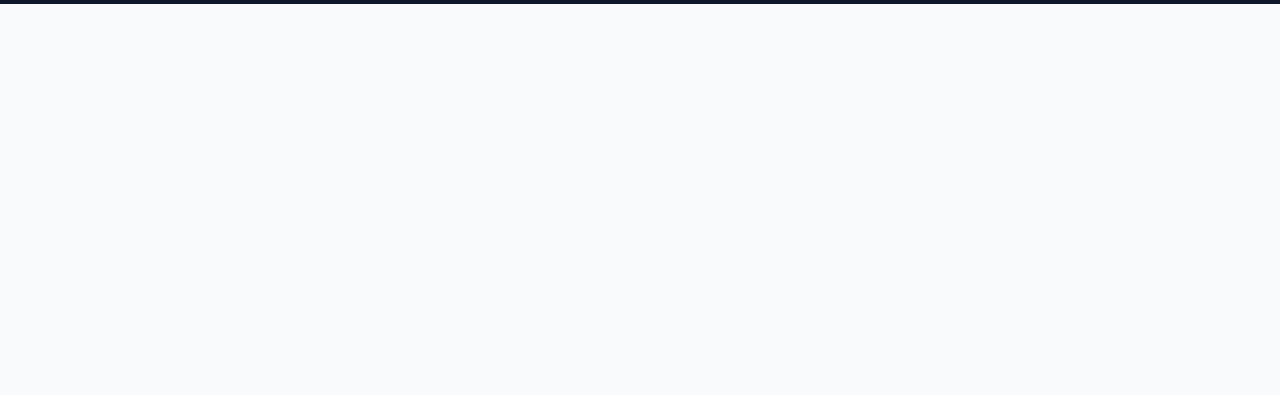
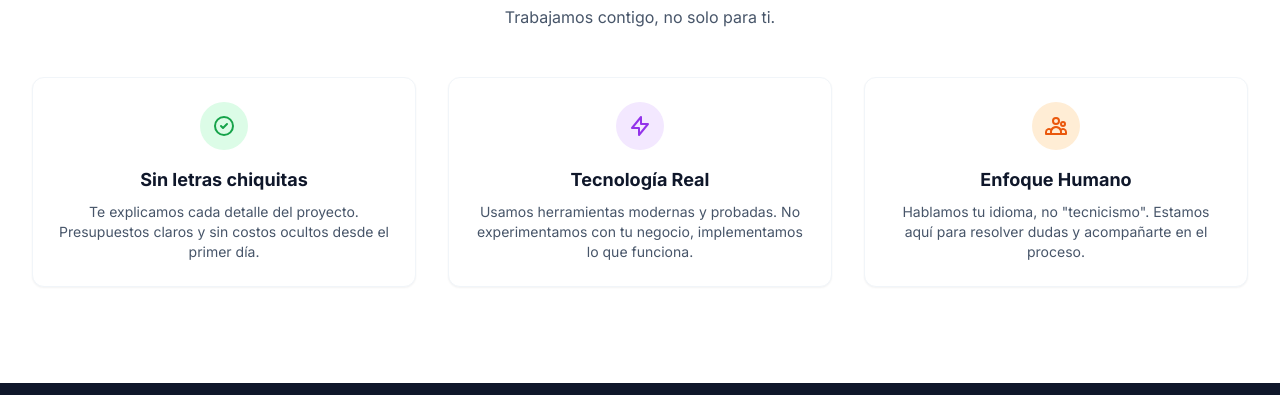
Before and after one commit to RobertHdz/PaginaRobTechh, a plain HTML site: page nosotros.html in a window 1280 px wide. Shown: the part 1765-2160 px from the top of the page. Before the commit the page ends 1769 px from the top, so only its background shows below. Drawn offline with nearby package versions, Linux system fonts and the light colour scheme.

Commit message:
transparencia,enfoque h

```diff
--- a/nosotros.html
+++ b/nosotros.html
@@ -134,6 +134,38 @@
                     </div>
                 </div>
             </div>
+
+            <!-- Valores / Por qué elegirnos -->
+            <div class="mt-20 border-t border-slate-200 pt-16">
+                <div class="text-center mb-12">
+                    <h2 class="text-2xl font-bold text-slate-900">Transparencia y Compromiso</h2>
+                    <p class="text-slate-600 mt-2">Trabajamos contigo, no solo para ti.</p>
+                </div>
+
+                <div class="grid grid-cols-1 md:grid-cols-3 gap-8 text-center">
+                    <div class="p-6 bg-white rounded-xl shadow-sm border border-slate-100 hover:-translate-y-1 transition-transform">
+                        <div class="mx-auto w-12 h-12 bg-green-100 rounded-full flex items-center justify-center mb-4 text-green-600">
+                            <svg class="w-6 h-6" fill="none" stroke="currentColor" viewBox="0 0 24 24"><path stroke-linecap="round" stroke-linejoin="round" stroke-width="2" d="M9 12l2 2 4-4m6 2a9 9 0 11-18 0 9 9 0 0118 0z"></path></svg>
+                        </div>
+                        <h4 class="text-lg font-bold text-slate-900 mb-2">Sin letras chiquitas</h4>
+                        <p class="text-sm text-slate-600">Te explicamos cada detalle del proyecto. Presupuestos claros y sin costos ocultos desde el primer día.</p>
+                    </div>
+                    <div class="p-6 bg-white rounded-xl shadow-sm border border-slate-100 hover:-translate-y-1 transition-transform">
+                        <div class="mx-auto w-12 h-12 bg-purple-100 rounded-full flex items-center justify-center mb-4 text-purple-600">
+                            <svg class="w-6 h-6" fill="none" stroke="currentColor" viewBox="0 0 24 24"><path stroke-linecap="round" stroke-linejoin="round" stroke-width="2" d="M13 10V3L4 14h7v7l9-11h-7z"></path></svg>
+                        </div>
+                        <h4 class="text-lg font-bold text-slate-900 mb-2">Tecnología Real</h4>
+                        <p class="text-sm text-slate-600">Usamos herramientas modernas y probadas. No experimentamos con tu negocio, implementamos lo que funciona.</p>
+                    </div>
+                    <div class="p-6 bg-white rounded-xl shadow-sm border border-slate-100 hover:-translate-y-1 transition-transform">
+                        <div class="mx-auto w-12 h-12 bg-orange-100 rounded-full flex items-center justify-center mb-4 text-orange-600">
+                            <svg class="w-6 h-6" fill="none" stroke="currentColor" viewBox="0 0 24 24"><path stroke-linecap="round" stroke-linejoin="round" stroke-width="2" d="M17 20h5v-2a3 3 0 00-5.356-1.857M17 20H7m10 0v-2c0-.656-.126-1.283-.356-1.857M7 20H2v-2a3 3 0 015.356-1.857M7 20v-2c0-.656.126-1.283.356-1.857m0 0a5.002 5.002 0 019.288 0M15 7a3 3 0 11-6 0 3 3 0 016 0zm6 3a2 2 0 11-4 0 2 2 0 014 0z"></path></svg>
+                        </div>
+                        <h4 class="text-lg font-bold text-slate-900 mb-2">Enfoque Humano</h4>
+                        <p class="text-sm text-slate-600">Hablamos tu idioma, no "tecnicismo". Estamos aquí para resolver dudas y acompañarte en el proceso.</p>
+                    </div>
+                </div>
+            </div>
         </div>
     </section>
 
```
